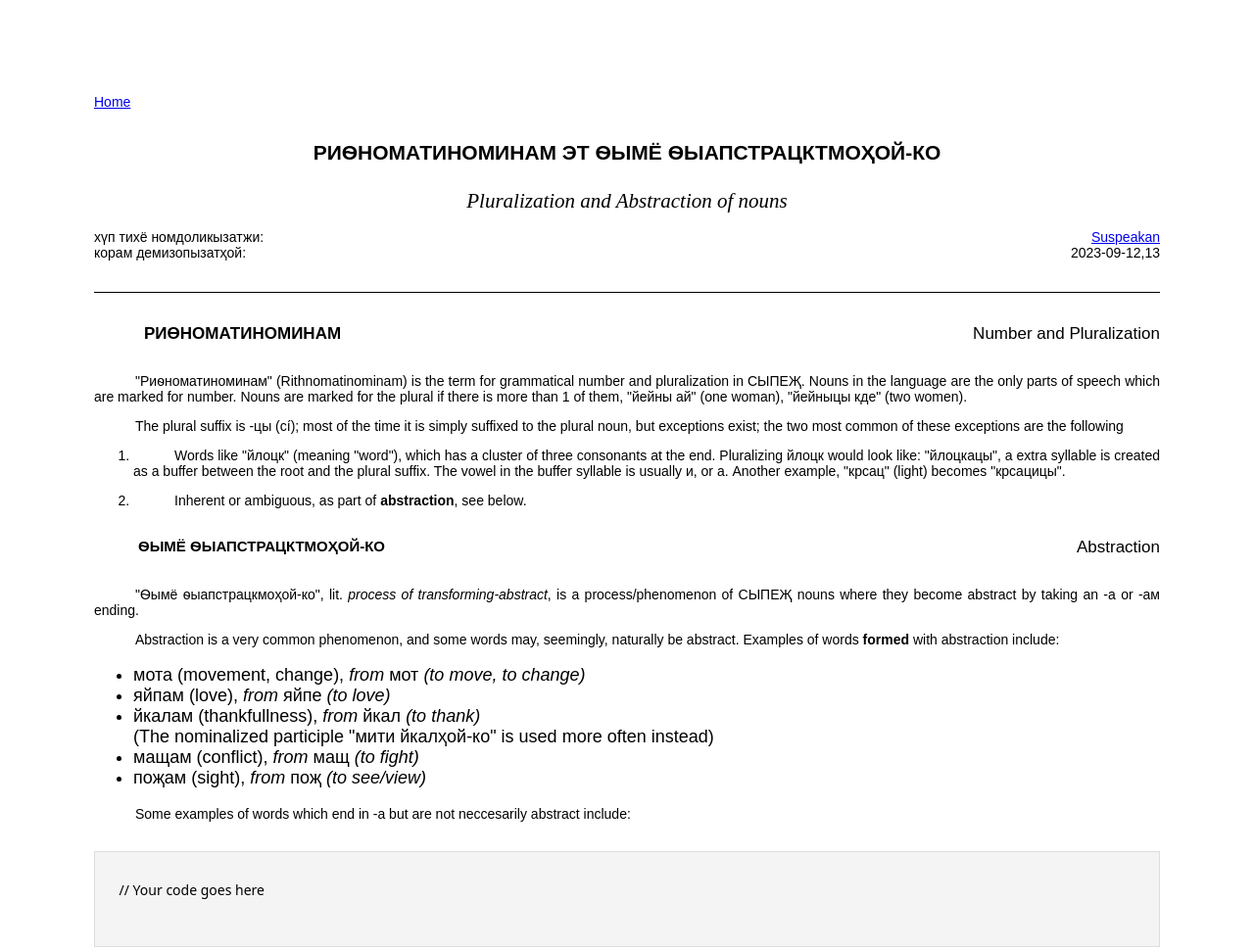
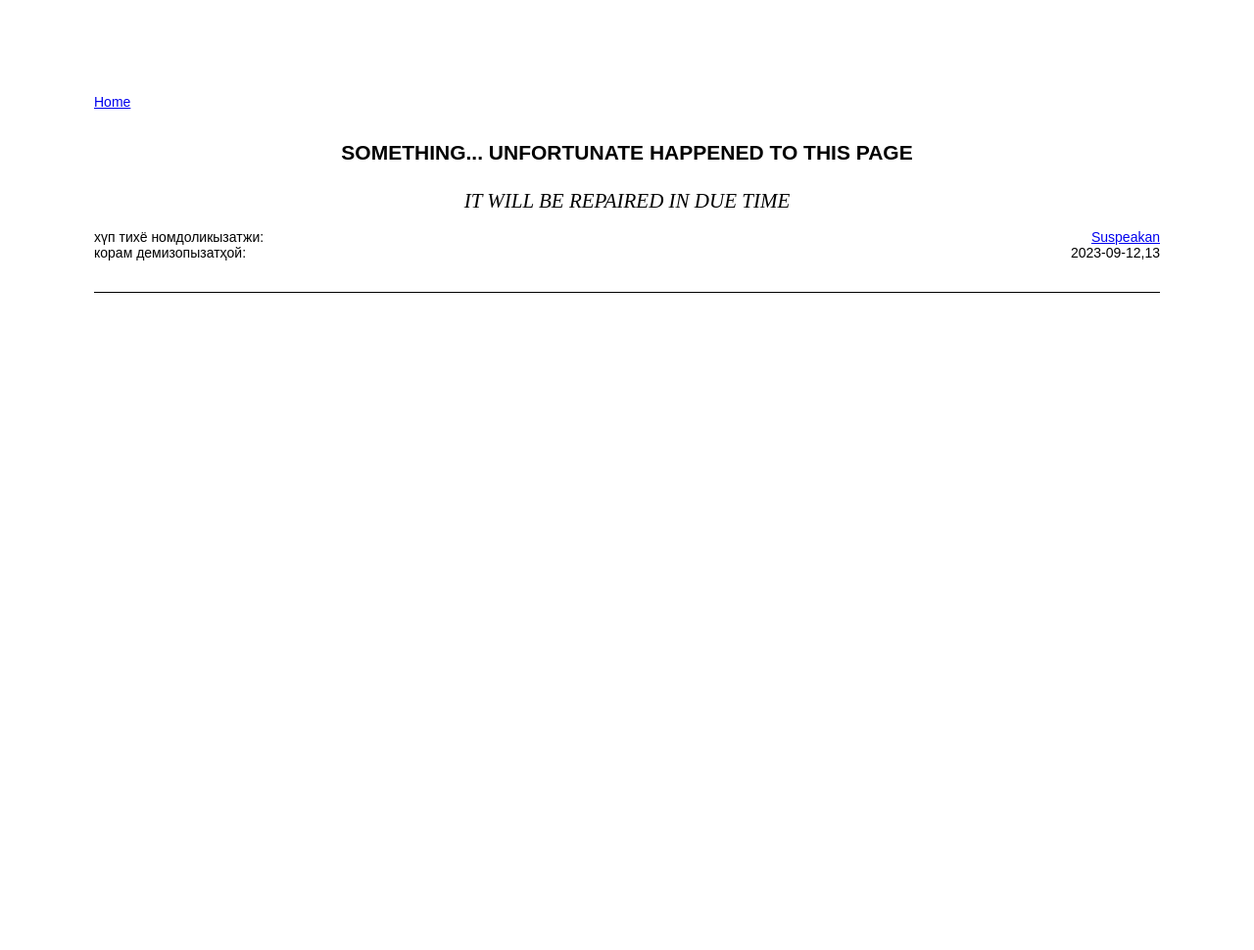
Before and after one commit to Suspeakan/spdz, a plain HTML site: page author.html in a window 1280 px wide. Shown: the whole page at 98% size. After the commit the page ends 800 px from the top, so only its background shows below. Drawn offline with Linux system fonts and the light colour scheme.

Commit message:
Add files via upload

```diff
--- a/author.html
+++ b/author.html
@@ -81,13 +81,14 @@
 
 <!-- Title and top -->
 
+
 <div class="he">
     <body>
-        РИѲНОМАТИНОМИНАМ ЭТ ѲЫМЁ ѲЫАПСТРАЦКТМОҲОЙ-КО</body>
+        SOMETHING... UNFORTUNATE HAPPENED TO THIS PAGE</body>
     </div>
 <div class="subhe"><br>
     <body>
-        Pluralization and Abstraction of nouns
+        IT WILL BE REPAIRED IN DUE TIME
     </body>
 </div>
 <br>
@@ -112,7 +113,7 @@
  <br>
 
 <!-- Section heading -->
-
+ <!--
 <div class="entry">
     <div class="sec">
         РИѲНОМАТИНОМИНАМ
@@ -193,3 +194,5 @@
 
     </code>
 </div>
+
+-->
```
